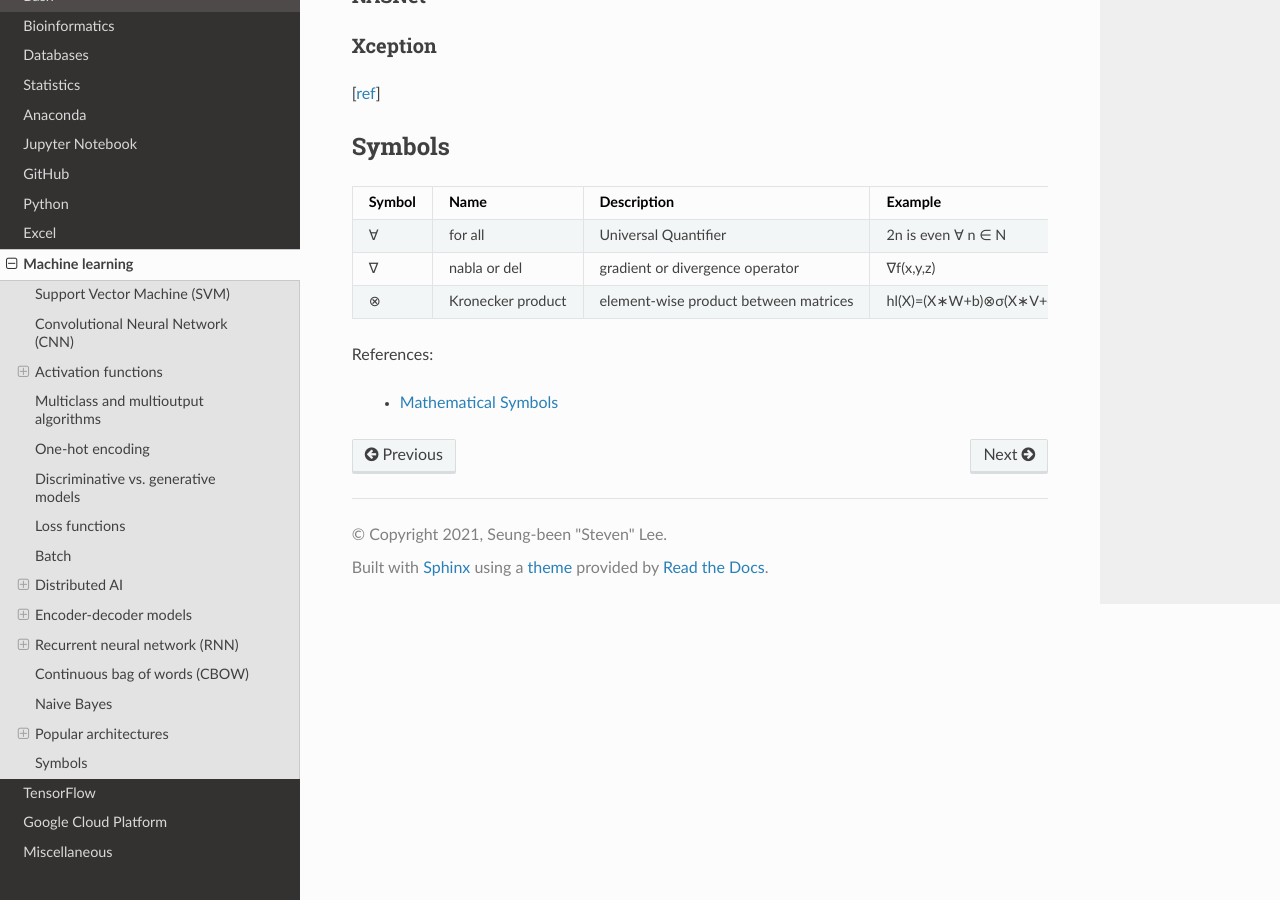
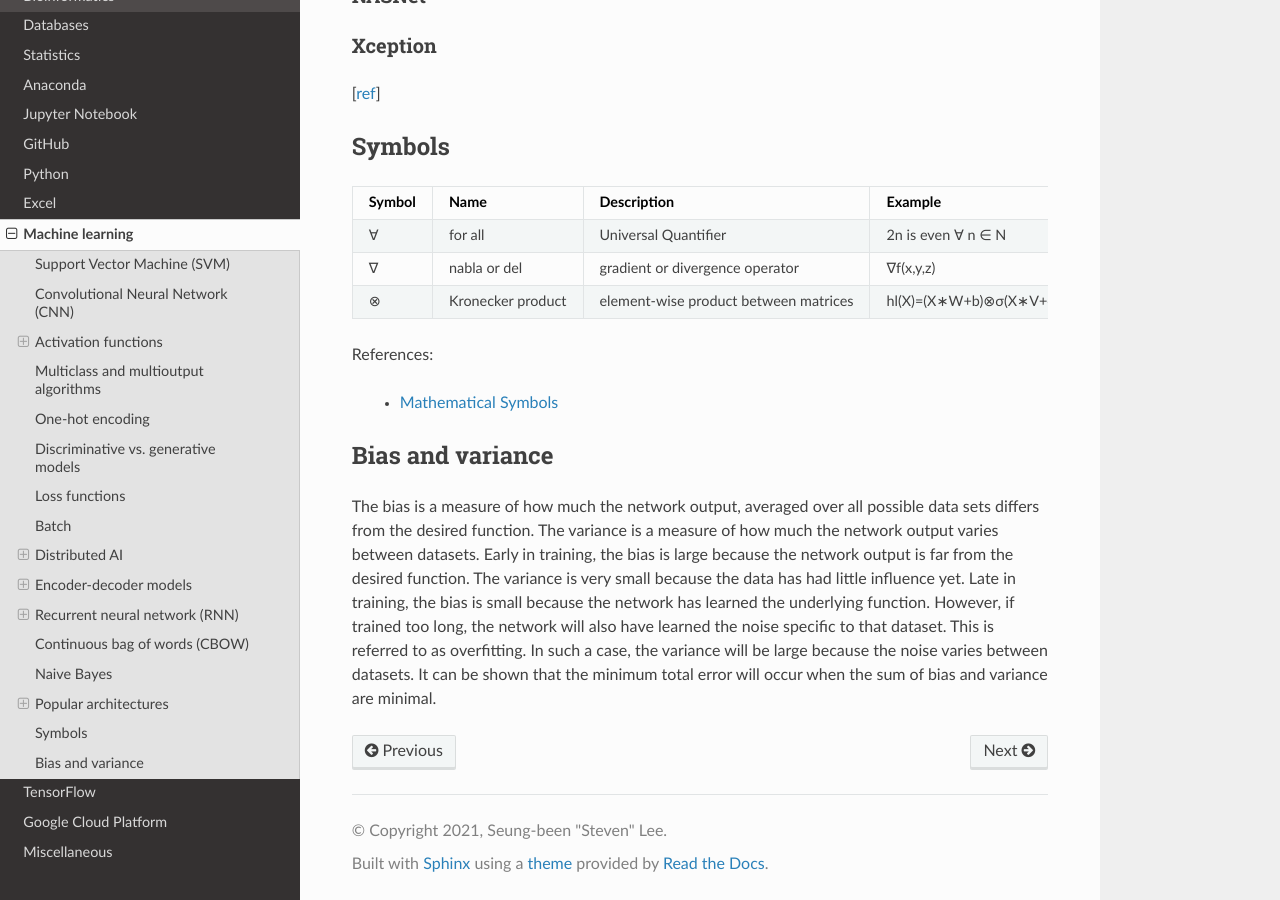
Before and after one commit to sbslee/notes, a Sphinx documentation site: the page built from docs/machine_learning.rst, in a window 1280 px wide and 900 px high, scrolled down 9320 px. Built offline with Sphinx 7.4.7 and the Read the Docs theme 2.0.0, drawn with Linux system fonts in a browser that asks for light colours.

Commit message:
Update docs

```diff
--- a/docs/machine_learning.rst
+++ b/docs/machine_learning.rst
@@ -286,3 +286,8 @@ Symbols
 References:
 
   - `Mathematical Symbols <https://byjus.com/maths/math-symbols/>`__
+
+Bias and variance
+=================
+
+The bias is a measure of how much the network output, averaged over all possible data sets differs from the desired function. The variance is a measure of how much the network output varies between datasets. Early in training, the bias is large because the network output is far from the desired function. The variance is very small because the data has had little influence yet. Late in training, the bias is small because the network has learned the underlying function. However, if trained too long, the network will also have learned the noise specific to that dataset. This is referred to as overfitting. In such a case, the variance will be large because the noise varies between datasets. It can be shown that the minimum total error will occur when the sum of bias and variance are minimal.
```
